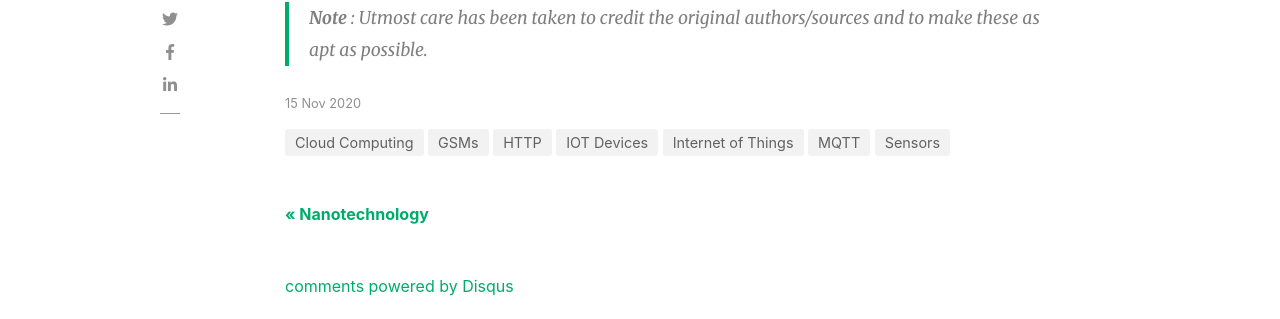
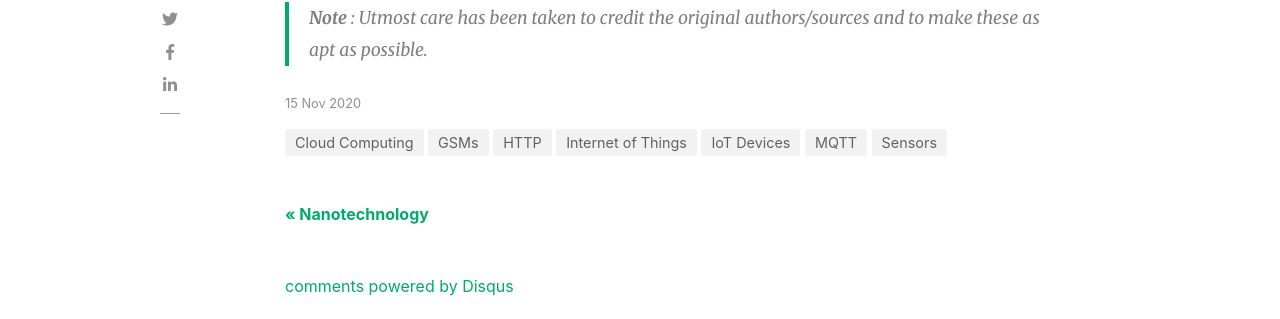
Before and after one commit to ieeesb-nitdgp/insight, a Jekyll site: the page built from _posts/2020-11-15-IoT.md, in a window 1280 px wide and 900 px high, scrolled down 6972 px. Shown: the part 126-445 px from the top of the window. Built offline with Jekyll 4.4.1, drawn with Linux system fonts in a browser that asks for light colours; nearby versions of some CDN libraries; comment, search, counter and statistics services are not loaded; some of the changed text lies outside the part shown.

Commit message:
rename file

```diff
--- a/_posts/2020-11-15-IOT.md
+++ b/_posts/2020-11-15-IoT.md
@@ -3,7 +3,7 @@ layout: post
 title: "Internet of Things"
 author: Vimal
 categories:
-  [Internet of Things, IOT Devices, GSMs, MQTT, HTTP, Sensors, Cloud Computing]
+  [Internet of Things, IoT Devices, GSMs, MQTT, HTTP, Sensors, Cloud Computing]
 image: assets/images/IOT_Images/iot1024x617.png
 wide_image: assets/images/IOT_Images/iot1024x617.png
 thumb_image: assets/images/IOT_Images/iot500x500.png
```
